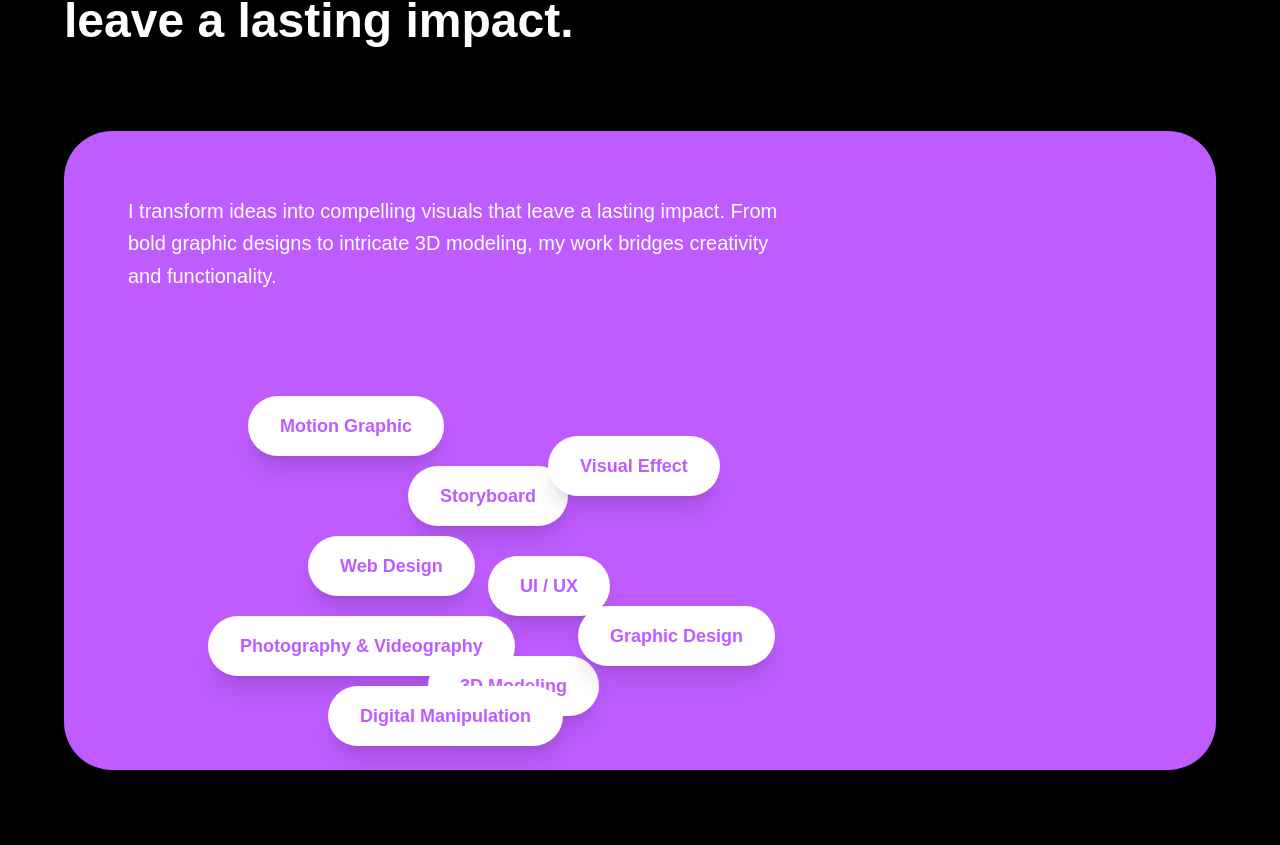
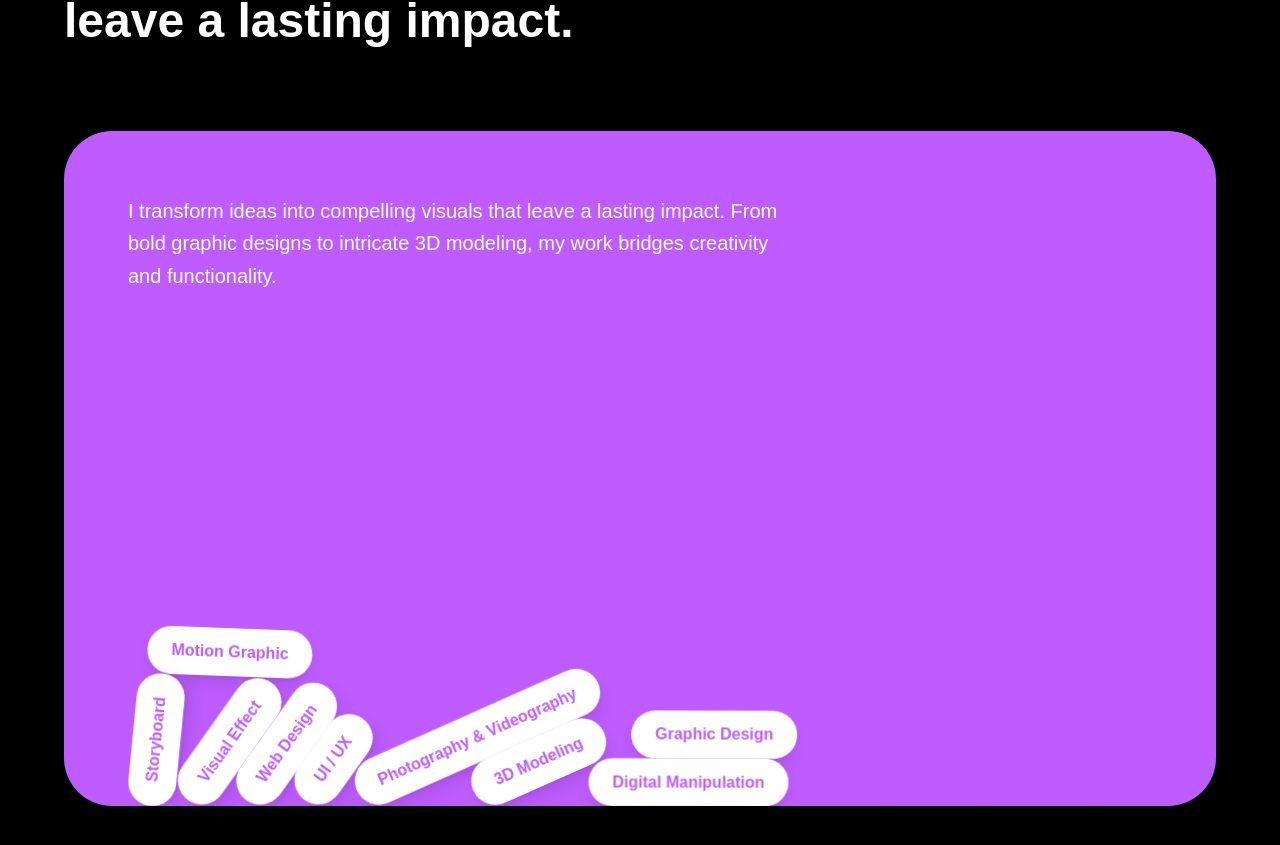
Before and after one commit to DHANIYEL/portfolio-v2, a Next.js app: page / in a window 1280 px wide. Shown: the part 1920-2765 px from the top of the page. Built offline with nearby package versions, Linux system fonts and the light colour scheme; a web font is replaced by a local one.

Commit message:
updated : Matter js init

```diff
--- a/app/globals.css
+++ b/app/globals.css
@@ -4,9 +4,9 @@
   --color-primary: #be5cff;
 }
 
-* {
+/* * {
   cursor: none !important;
-}
+} */
 
 body {
   background-color: black;
--- a/app/pages/Skills.tsx
+++ b/app/pages/Skills.tsx
@@ -1,8 +1,97 @@
-import React from "react";
+import React, { useEffect, useRef } from "react";
 import { motion } from "framer-motion";
 import { skills } from "../constants";
+import Matter from "matter-js";
 
 const Skills = () => {
+  const containerRef = useRef(null);
+
+  useEffect(() => {
+    if (!containerRef.current) return;
+
+    const Engine = Matter.Engine;
+    const Render = Matter.Render;
+    const Runner = Matter.Runner;
+    const Bodies = Matter.Bodies;
+    const Composite = Matter.Composite;
+    const MouseConstraint = Matter.MouseConstraint;
+    const Mouse = Matter.Mouse;
+
+    const engine = Engine.create();
+    const world = engine.world;
+    world.gravity.y = 1;
+
+    const width = containerRef.current.clientWidth;
+    const height = containerRef.current.clientHeight;
+
+    // Create boundaries
+    const ground = Bodies.rectangle(width / 2, height + 20, width, 40, {
+      isStatic: true,
+    });
+
+    const leftWall = Bodies.rectangle(-20, height / 2, 40, height, {
+      isStatic: true,
+    });
+
+    const rightWall = Bodies.rectangle(width + 20, height / 2, 40, height, {
+      isStatic: true,
+    });
+
+    Composite.add(world, [ground, leftWall, rightWall]);
+
+    // Physics bodies for each tag
+    const skillElements = Array.from(
+      containerRef.current.querySelectorAll(".skill-tag")
+    );
+
+    const bodies = skillElements.map((el, i) => {
+      const w = el.clientWidth;
+      const h = el.clientHeight;
+
+      const body = Bodies.rectangle(100 + i * 40, 60 + i * 30, w, h, {
+        restitution: 0.4,
+        friction: 0.2,
+        chamfer: { radius: 20 },
+      });
+
+      (body as any).el = el;
+      Composite.add(world, body);
+      return body;
+    });
+
+    // Attach a draggable mouse constraint
+    const mouse = Mouse.create(containerRef.current);
+    const mouseConstraint = MouseConstraint.create(engine, {
+      mouse,
+      constraint: {
+        stiffness: 0.2,
+        render: { visible: false },
+      },
+    });
+
+    Composite.add(world, mouseConstraint);
+
+    // Sync DOM with physics
+    Matter.Events.on(engine, "afterUpdate", () => {
+      bodies.forEach((body) => {
+        const el = (body as any).el;
+        el.style.transform = `translate(${
+          body.position.x - el.clientWidth / 2
+        }px, ${body.position.y - el.clientHeight / 2}px) rotate(${
+          body.angle
+        }rad)`;
+      });
+    });
+
+    // Correct runner (no deprecated warning)
+    const runner = Runner.create();
+    Runner.run(runner, engine);
+
+    return () => {
+      Matter.Engine.clear(engine);
+    };
+  }, []);
+
   return (
     <section className="relative min-h-screen w-full bg-black text-white px-4 sm:px-6 md:px-8 lg:px-12 xl:px-16 py-20 md:py-24 lg:py-32 flex items-center justify-center overflow-hidden">
       {/* Background gradient effects */}
@@ -20,7 +109,7 @@ const Skills = () => {
         </div>
 
         {/* Skills card */}
-        <div className="relative rounded-3xl md:rounded-[3rem] bg-primary p-8 sm:p-10 md:p-12 lg:p-16 shadow-2xl overflow-hidden">
+        <div className="relative rounded-3xl md:rounded-[3rem] bg-primary p-8 sm:p-10 md:p-12 lg:p-16 !pb-0 shadow-2xl overflow-hidden">
           {/* Animated background pattern */}
           <div className="absolute inset-0 opacity-10">
             <div
@@ -43,30 +132,20 @@ const Skills = () => {
           </div>
 
           {/* Skills tags floating layout */}
+          {/* Skills tags floating layout */}
           <div className="relative z-10 min-h-[300px] md:min-h-[350px]">
-            <div className="relative w-full h-full flex flex-wrap items-center justify-center gap-3 md:gap-4">
+            <div
+              ref={containerRef}
+              className="relative w-full h-[350px] md:h-[450px] overflow-hidden rounded-xl"
+            >
               {skills.map((skill, index) => (
-                <motion.div
+                <div
                   key={index}
-                  drag
-                  dragMomentum={false}
-                  whileDrag={{ scale: 1.15, zIndex: 20 }}
-                  className="cursor-grab active:cursor-grabbing"
-                  style={{
-                    position: "absolute",
-                    top: skill.initialY,
-                    left: skill.initialX,
-                  }}
+                  className="skill-tag absolute px-6 py-3 bg-white text-primary rounded-full font-bold shadow-lg select-none"
+                  style={{ willChange: "transform" }}
                 >
-                  <motion.div
-                    className="bg-white text-primary px-6 py-3 md:px-8 md:py-4 rounded-full
-               font-semibold text-sm md:text-base lg:text-lg shadow-xl
-               hover:shadow-2xl transition-all duration-300 whitespace-nowrap"
-                    whileHover={{ scale: 1.1 }}
-                  >
-                    {skill.name}
-                  </motion.div>
-                </motion.div>
+                  {skill.name}
+                </div>
               ))}
             </div>
           </div>
--- a/package.json
+++ b/package.json
@@ -11,6 +11,7 @@
     "@gsap/react": "^2.1.2",
     "framer-motion": "^12.23.24",
     "gsap": "^3.13.0",
+    "matter-js": "^0.20.0",
     "next": "15.5.4",
     "ogl": "^1.0.11",
     "react": "19.1.0",
```
Also changed, not shown: 1 other file (tests, documents, lock files or other folders).
